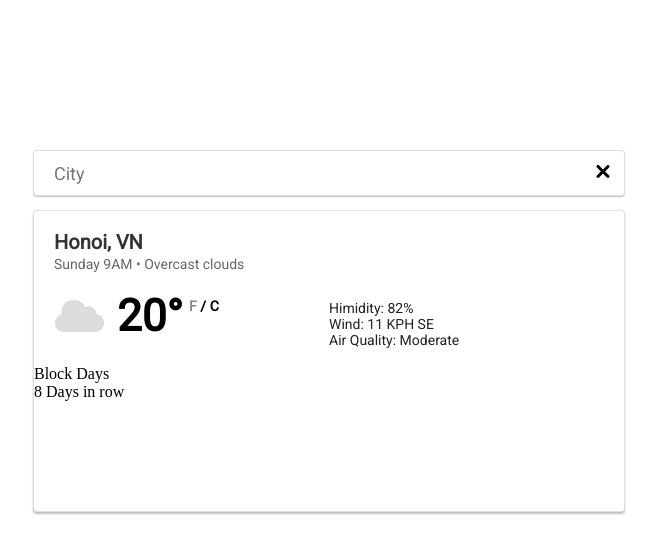
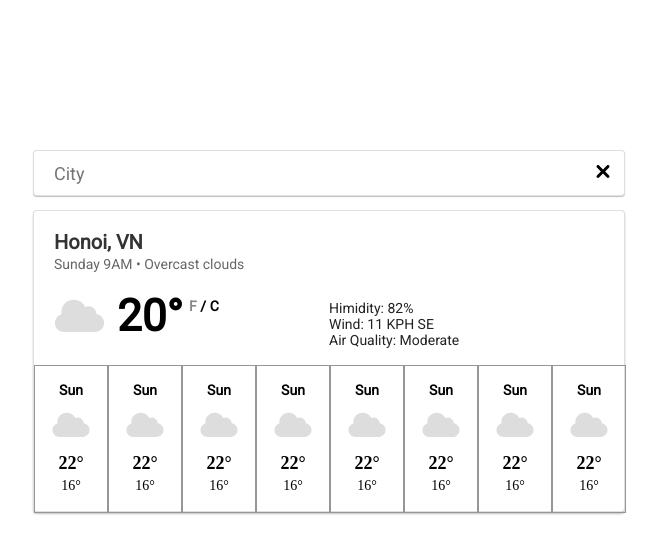
Before and after one commit to VZaleski/react-weather-app, a React (Create React App) app: page / in a window 1280 px wide. Shown: the top 554 px of the page, without its empty margins (307-964 px from the left). Built offline with nearby package versions, Linux system fonts and the light colour scheme.

Commit message:
feat: add block module-days__item

```diff
--- a/src/components/WeatherModule/DaysModule/DaysModule.module.css
+++ b/src/components/WeatherModule/DaysModule/DaysModule.module.css
@@ -0,0 +1,5 @@
+.DaysModule {
+    width: 100%;
+    height: 146px;
+    display: flex;
+}
--- a/src/components/WeatherModule/DaysModule/DaysModule.tsx
+++ b/src/components/WeatherModule/DaysModule/DaysModule.tsx
@@ -4,10 +4,15 @@ import DaysModuleItem from "./DaysModuleItem/DaysModuleItem";
 
 const DaysModule: React.FC = () => {
 
+    const lengthArray: number = 8;
+    const arrayDaysModuleItem = new Array(lengthArray);
+    for (let i = 0; i < lengthArray; i++) {
+        arrayDaysModuleItem.push(<DaysModuleItem />)
+    }
+
     return (
-        <div>
-            Block Days
-            <DaysModuleItem />
+        <div className={styles.DaysModule}>
+            {arrayDaysModuleItem}
         </div>
     );
 }
--- a/src/components/WeatherModule/DaysModule/DaysModuleItem/DaysModuleItem.module.css
+++ b/src/components/WeatherModule/DaysModule/DaysModuleItem/DaysModuleItem.module.css
@@ -0,0 +1,52 @@
+.item {
+    display: flex;
+    flex-direction: column;
+    align-items: center;
+    justify-content: center;
+    width: 72px;
+    height: 100%;
+    border: 1px solid #969696;
+    flex: none;
+    order: 2;
+    flex-grow: 0;
+    margin: 0px 0px;
+}
+
+.item__title {
+    font-weight: bold;
+    font-size: 14px;
+    line-height: 16px;
+    color: #000000;
+    font-family: Roboto;
+    font-style: normal;
+}
+
+.item__image {
+    width: 38px;
+    height: 25px;
+    margin: 14px 0px;
+}
+
+.item__max {
+    font-weight: bold;
+    font-size: 18px;
+    line-height: 21px;
+    text-align: center;
+    color: #000000;
+    flex: none;
+    order: 2;
+    flex-grow: 0;
+    margin: 2px 0px;
+}
+
+.item__min {
+    font-weight: normal;
+    font-size: 14px;
+    line-height: 16px;
+    text-align: center;
+    color: #000000;
+    flex: none;
+    order: 3;
+    flex-grow: 0;
+    margin: 2px 0px;
+}
--- a/src/components/WeatherModule/DaysModule/DaysModuleItem/DaysModuleItem.tsx
+++ b/src/components/WeatherModule/DaysModule/DaysModuleItem/DaysModuleItem.tsx
@@ -1,11 +1,15 @@
 import React from 'react';
 import styles from './DaysModuleItem.module.css'
+import imageItem from './../../../../assets/images/cloud.svg'
 
 const DaysModuleItem: React.FC = () => {
 
     return (
-        <div>
-            8 Days in row
+        <div className={styles.item} >
+            <h3 className={styles.item__title}>Sun</h3>
+            <img className={styles.item__image} src={imageItem} alt=""/>
+            <span className={styles.item__max} >22°</span>
+            <span className={styles.item__min}>16°</span>
         </div>
     );
 }
--- a/src/components/WeatherModule/DetailsModule/DetailsModule.tsx
+++ b/src/components/WeatherModule/DetailsModule/DetailsModule.tsx
@@ -3,6 +3,10 @@ import styles from './DetailsModule.module.css'
 import cloudImage from './../../../assets/images/cloud.svg'
 
 const DetailsModule: React.FC = () => {
+
+    const himidity: string = '82%';
+    const wind: string = '11 KPH SE';
+    const airQuality: string = 'Moderate';
 
     return (
         <div className={styles.blockDetails}>
@@ -20,9 +24,9 @@ const DetailsModule: React.FC = () => {
                         </div>
                     </div>
                     <div className={styles.contentTwo}>
-                        <span>Himidity: <span>82%</span></span>
-                        <span>Wind: <span>11 KPH SE</span></span>
-                        <span>Air Quality: <span>Moderate</span></span>
+                        <span>Himidity: {himidity}</span>
+                        <span>Wind: {wind}</span>
+                        <span>Air Quality: {airQuality}</span>
                     </div>
                 </div>
             </div>
```
